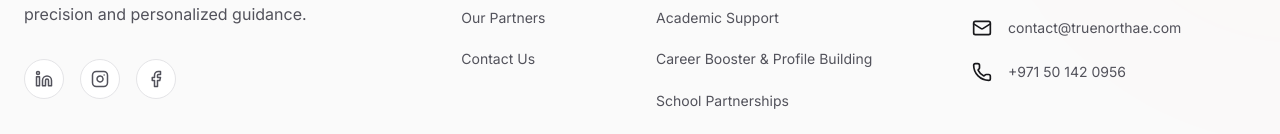
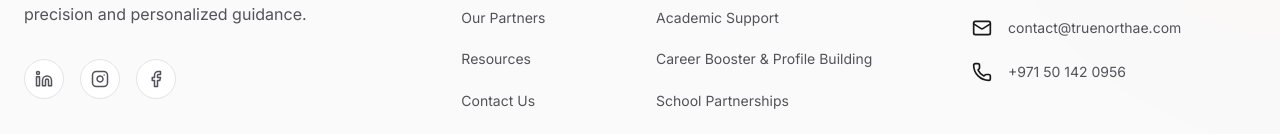
Before and after one commit to Lokender13/TruenorthConsulting, a React (Vite) app: page / in a window 1280 px wide. Shown: the part 7685-7819 px from the top of the page. Built offline with nearby package versions, Linux system fonts and the light colour scheme.

Commit message:
Add Resources link to Footer

```diff
--- a/src/components/Footer.tsx
+++ b/src/components/Footer.tsx
@@ -20,6 +20,7 @@ const Footer = () => {
         { label: "About Us", path: "/about" },
         { label: "Success Stories", path: "/testimonials" },
         { label: "Our Partners", path: "/partners" },
+        { label: "Resources", path: "/resources" },
         { label: "Contact Us", path: "/contact" },
     ];
 
```
